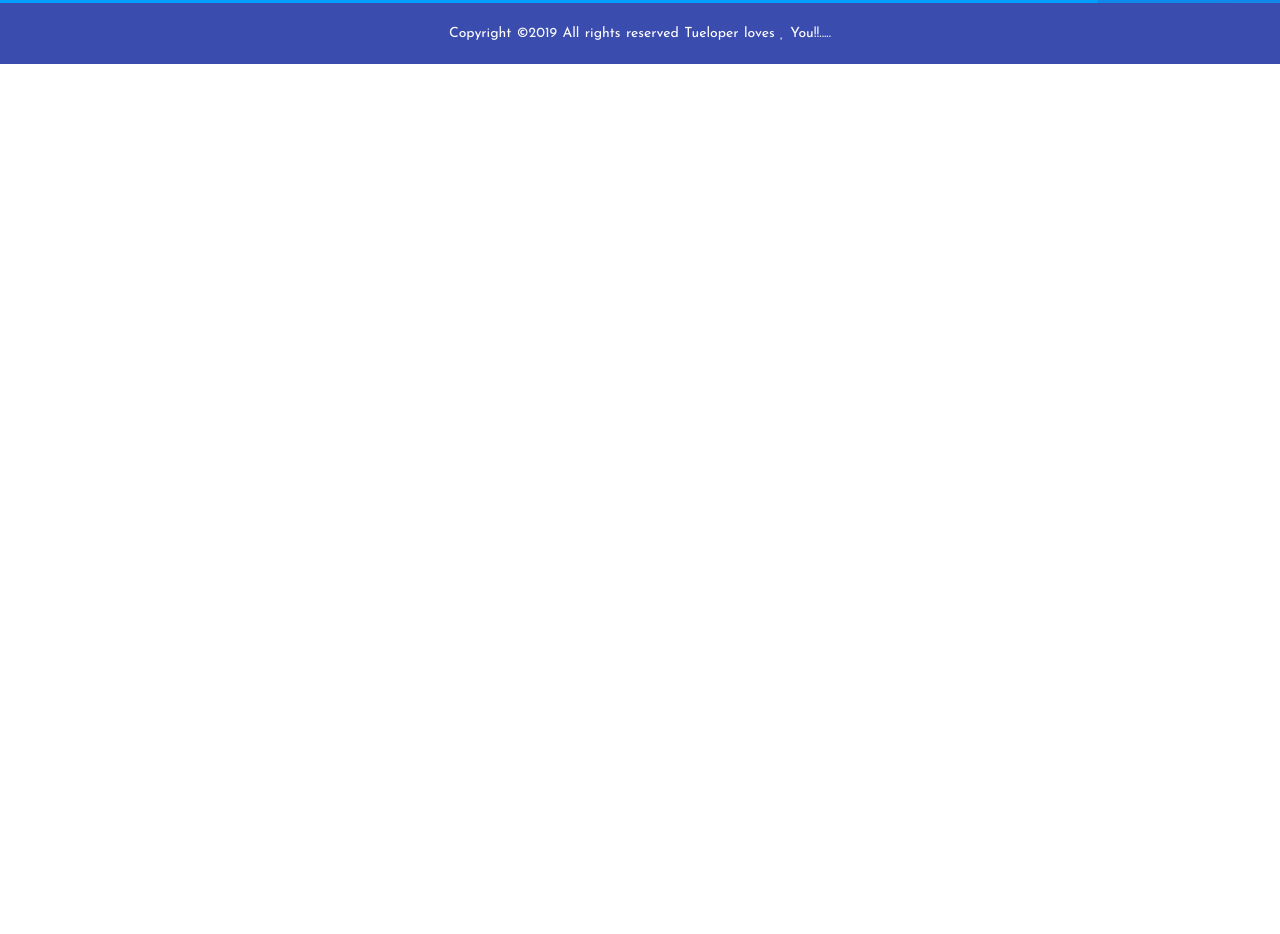
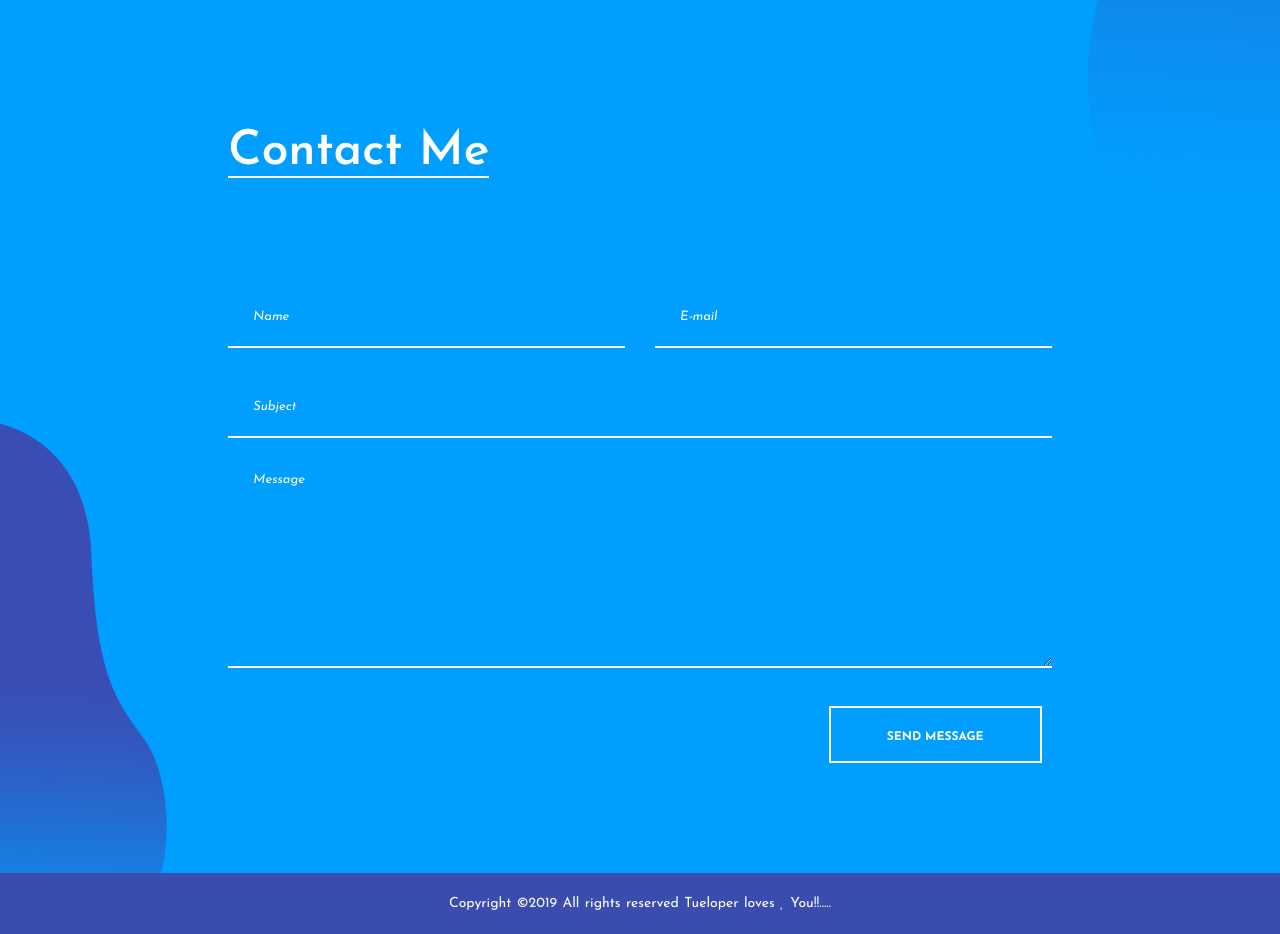
Before and after one commit to Tueloper/Tueloper-Web, a Nuxt app: page / in a window 1280 px wide. Shown: the part 2527-3461 px from the top of the page. Before the commit the page ends 2591 px from the top, so only its background shows below. Built offline with nearby package versions, Linux system fonts and the light colour scheme; a web font is replaced by a local one.

Commit message:
ft/template Contact stage added

```diff
--- /dev/null
+++ b/components/landing/contact.vue
@@ -0,0 +1,32 @@
+<template>
+  <div>
+    <section class="contact-section spad">
+			<div class="container-fluid">
+				<div class="row">
+					<div class="col-xl-8 offset-xl-2">
+						<div class="section-title">
+							<h2>Contact Me</h2>
+						</div>
+						<form class="contact-form">
+							<div class="row">
+								<div class="col-md-6">
+									<input type="text" placeholder="Name">
+								</div>
+								<div class="col-md-6">
+									<input type="text" placeholder="E-mail">
+								</div>
+								<div class="col-md-12">
+									<input type="text" placeholder="Subject">
+									<textarea placeholder="Message"></textarea>
+								</div>
+							</div>
+							<div class="text-md-right">
+								<button class="site-btn">Send message</button>
+							</div>
+						</form>
+					</div>
+				</div>
+			</div>
+		</section>
+  </div>
+</template>
--- a/components/landing/socials.vue
+++ b/components/landing/socials.vue
@@ -6,13 +6,13 @@
 					<div class="col-xl-10 offset-xl-1">
 						<div class="social-link-warp">
 							<div class="social-links">
-								<a href="https://github.com/Tueloper"><i class="fa fa-github"></i></a>
-								<a href="https://www.linkedin.com/in/tochukwu-ozurumba/"><i class="fa fa-linkedin"></i></a>
-								<a href="https://www.instagram.com/baba_tezz/"><i class="fa fa-instagram"></i></a>
-								<a href="https://web.facebook.com/Tueloper/photos?lst=100001893141371%3A100001893141371%3A1569422854&_rdc=1&_rdr"><i class="fa fa-facebook"></i></a>
-								<a href="https://twitter.com/Tueloper"><i class="fa fa-twitter"></i></a>
+								<a target="_blank" href="https://github.com/Tueloper"><i class="fa fa-github"></i></a>
+								<a target="_blank" href="https://www.linkedin.com/in/tochukwu-ozurumba/"><i class="fa fa-linkedin"></i></a>
+								<a target="_blank" href="https://www.instagram.com/baba_tezz/"><i class="fa fa-instagram"></i></a>
+								<a target="_blank" href="https://web.facebook.com/Tueloper"><i class="fa fa-facebook"></i></a>
+								<a target="_blank" href="https://twitter.com/Tueloper"><i class="fa fa-twitter"></i></a>
 							</div>
-							<h2 class="hidden-md hidden-sm">You Now Know How To Reach Me<span>😁</span></h2>
+							<h2 class="hidden-md hidden-sm">Now, You Know How To Reach Me<span>😁</span></h2>
 						</div>
 					</div>
 				</div>
--- a/package.json
+++ b/package.json
@@ -1,5 +1,5 @@
 {
-  "name": "tueloper",
+  "name": "Tueloper",
   "version": "1.0.0",
   "description": "My striking Nuxt.js project",
   "author": "Tueloper",
--- a/pages/index.vue
+++ b/pages/index.vue
@@ -3,6 +3,7 @@
     <About/>
     <Socials/>
     <Education/>
+    <Contact/>
   </div>
 </template>
 
@@ -11,10 +12,11 @@ import Logo from '~/components/Logo.vue'
 import About from '~/components/landing/about.vue'
 import Socials from '~/components/landing/socials.vue'
 import Education from '~/components/landing/education.vue'
+import Contact from '~/components/landing/contact.vue'
 
 export default {
   components: {
-    Logo, About, Socials, Education
+    Logo, About, Socials, Education, Contact
   }
 }
 </script>
```
